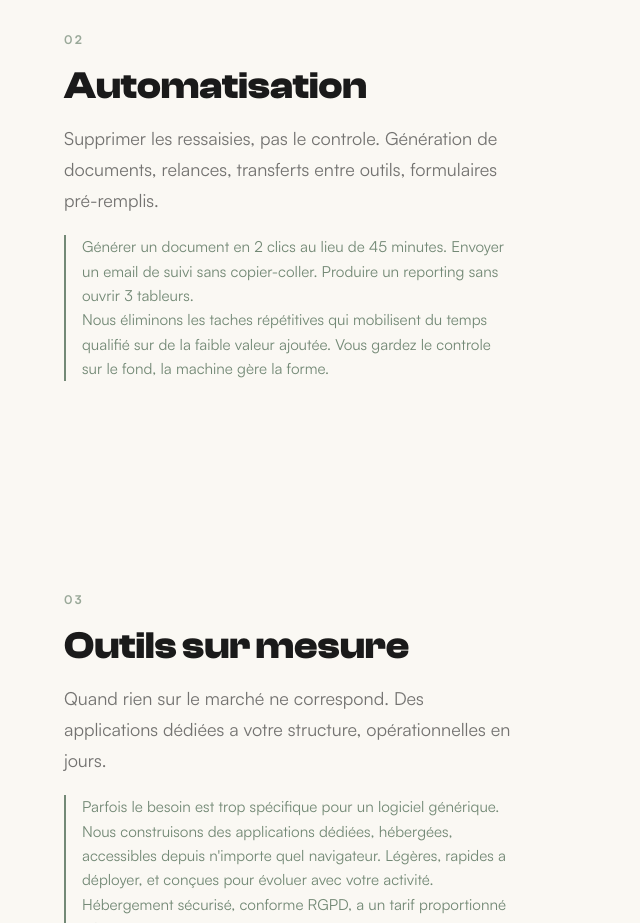
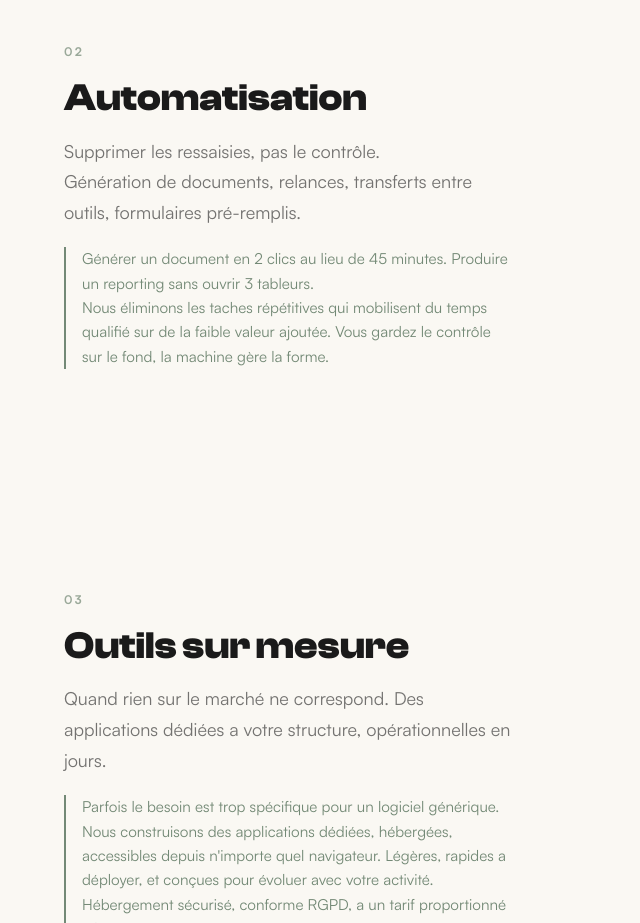
Before and after one commit to randomrequin/landing-crave, a plain HTML site: page index.html in a window 1280 px wide. Shown: the part 2240-3163 px from the top of the page, without its empty margins (0-640 px from the left). Drawn offline with Linux system fonts and the light colour scheme; animation ran at ten frames a second.

Commit message:
fix: accent contrôle, saut de ligne generation, retrait email copier-coller
Co-Authored-By: Claude Opus 4.6 (1M context) <noreply@anthropic.com>

```diff
--- a/index.html
+++ b/index.html
@@ -55,8 +55,8 @@
     <div class="pilier__content fade-in">
       <span class="pilier__number">02</span>
       <h3 class="pilier__title">Automatisation</h3>
-      <p class="pilier__desc">Supprimer les ressaisies, pas le controle. Génération de documents, relances, transferts entre outils, formulaires pré-remplis.</p>
-      <p class="pilier__detail">Générer un document en 2 clics au lieu de 45 minutes. Envoyer un email de suivi sans copier-coller. Produire un reporting sans ouvrir 3 tableurs.<br>Nous éliminons les taches répétitives qui mobilisent du temps qualifié sur de la faible valeur ajoutée. Vous gardez le controle sur le fond, la machine gère la forme.</p>
+      <p class="pilier__desc">Supprimer les ressaisies, pas le contrôle.<br>Génération de documents, relances, transferts entre outils, formulaires pré-remplis.</p>
+      <p class="pilier__detail">Générer un document en 2 clics au lieu de 45 minutes. Produire un reporting sans ouvrir 3 tableurs.<br>Nous éliminons les taches répétitives qui mobilisent du temps qualifié sur de la faible valeur ajoutée. Vous gardez le contrôle sur le fond, la machine gère la forme.</p>
     </div>
   </section>
 
```
